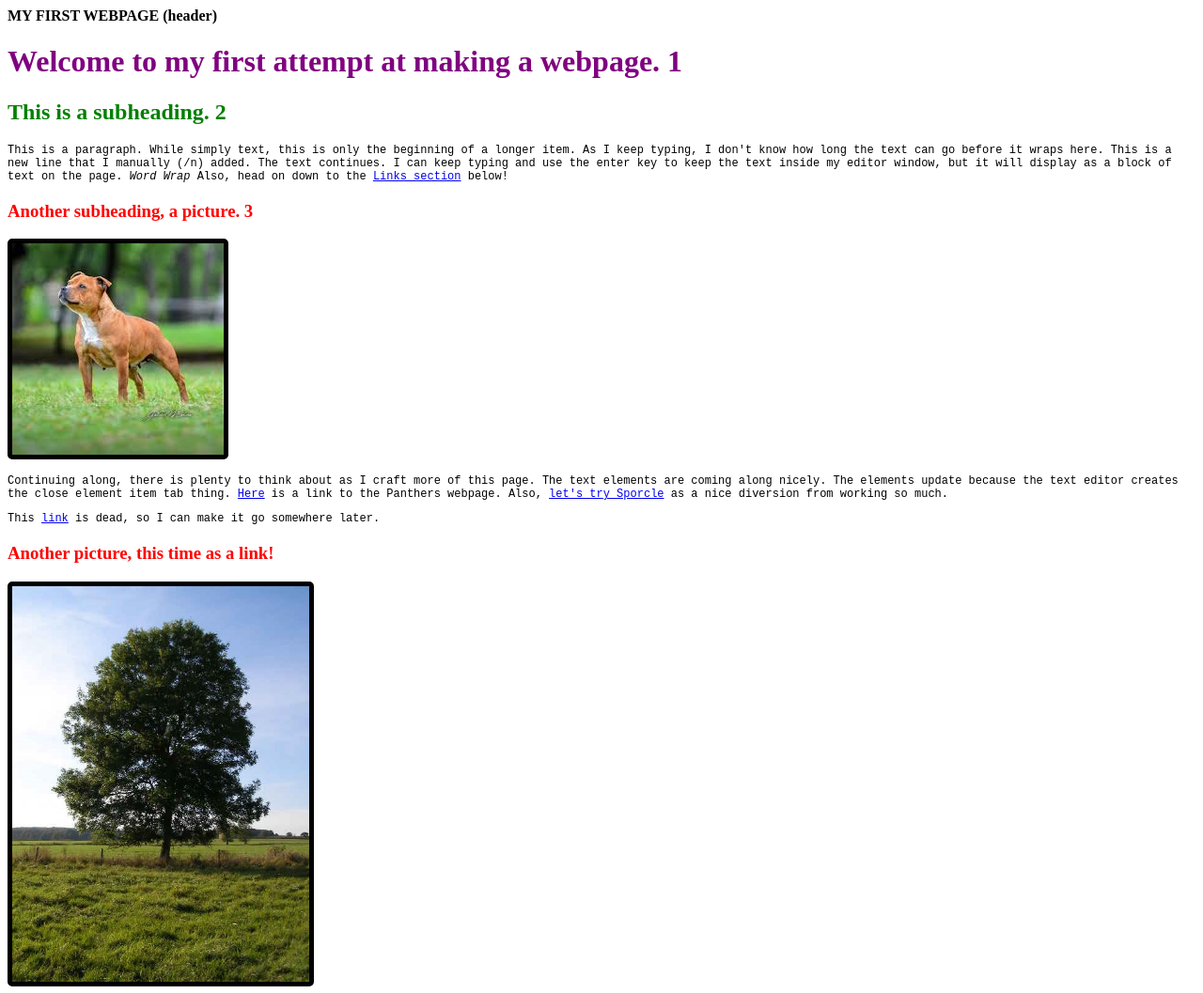
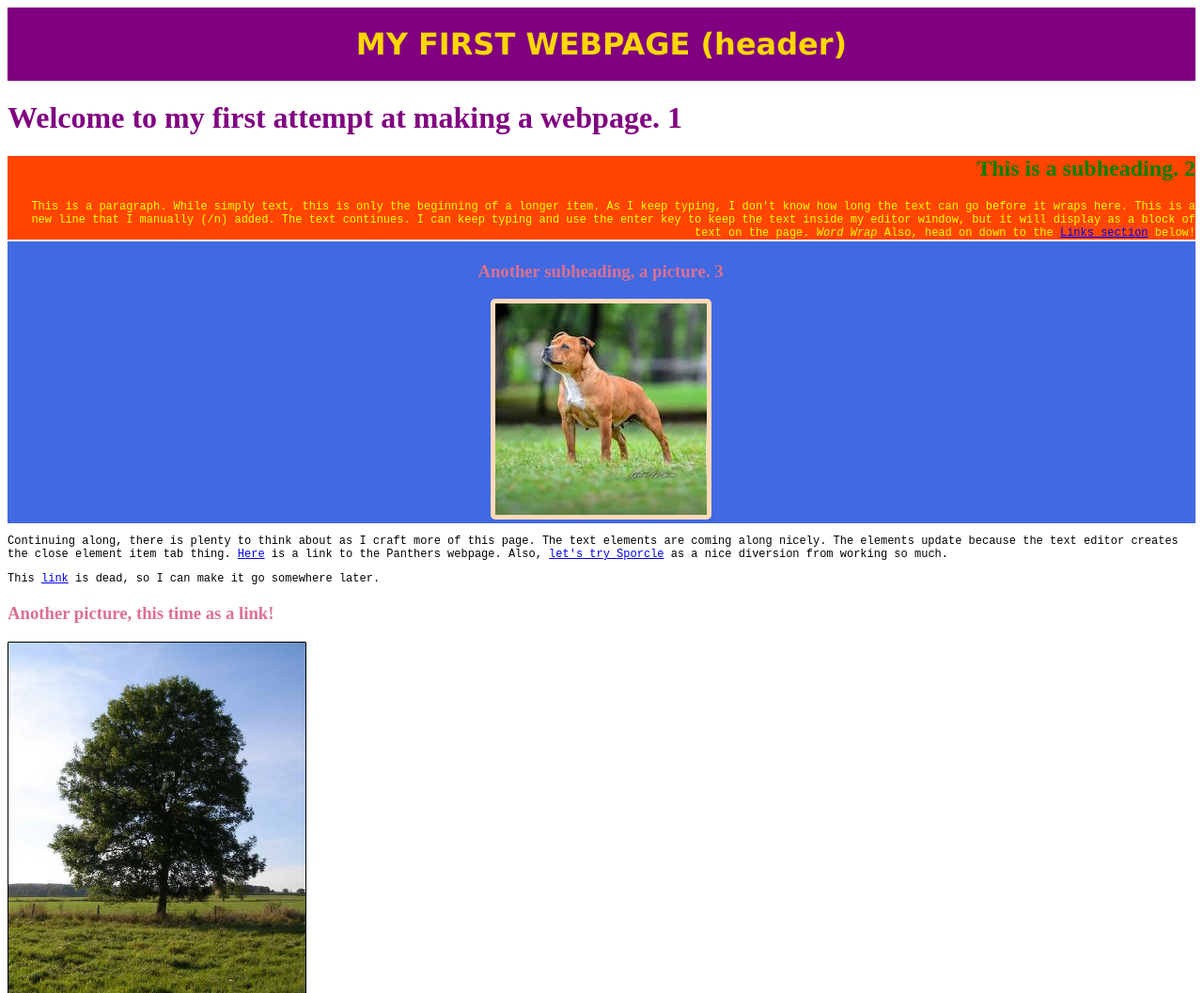
Before and after one commit to ECUJoshua/test-site, a plain HTML site: page index.html in a window 1280 px wide. Shown: the top 1057 px of the page at 94% size. Drawn offline with Linux system fonts and the light colour scheme.

Commit message:
more CSS, margins padding

```diff
--- a/index.html
+++ b/index.html
@@ -11,7 +11,7 @@
     <style>
         /* TEXT */       /* use this formatting for commenting style!! */
         h2 {color:green;}
-        h3 {color: red;}
+        h3 {color: palevioletred;}
         h4 {color:slateblue; font-family: 'Oxanium', 'courier new'; font-size: 18px;}
         .power-text {color:sienna}
         p {font-size: 12px; font-family: 'courier new';}
@@ -23,10 +23,42 @@
         /* STYLING */
         .thin-border {
             border-color: black;
+            border-width: 1px; /* Nice thin border */
+            border-style: solid;
+            border-radius: 1px;}
+            /* border radius can be 50% to make circle. */
+            /* Great for making picutres as a nav bar or meet staff, etc */
+
+        .soft-background {background-color:rgb(167, 165, 165)}
+
+        /* ID manipulation */
+        #header {
+            background-color: purple;
+            color: gold;
+            padding: 20px;
+            text-align: center;
+            font-size: 32px;
+            font-family:'Lucida Sans', 'Lucida Sans Regular', 'Lucida Grande', 'Lucida Sans Unicode', Geneva, Verdana, sans-serif}
+
+        #article-1 {
+            color: yellow;
+            background-color: orangered;
+            text-align: right;
+            margin-bottom: -10px;
+            }
+
+        #dog-picture {
+            background-color: royalblue;
+            text-align:center;
+            margin-top: -10px;
+            padding-top: 2px;
+            padding-right: 2px;
+            }
+        #dogpic {
             border-width: 5px;
-            border-style: solid;
-            border-radius: 5px;} /* border radius can be 50% to make a circle. */
-                                 /* Great for making picutres as a nav bar or meet staff */
+            border-radius: 5px;
+            border-color: peachpuff;
+        }
 
 
 
@@ -36,7 +68,7 @@
 
     <body>
 
-    <header><strong>MY FIRST WEBPAGE (header)</strong></header>
+    <header id="header"><strong>MY FIRST WEBPAGE (header)</strong></header>
     <h1 style="color: purple;">Welcome to my first attempt at making a webpage. 1</h1>
 
     <!--Navigation Bar  **needs CSS**
@@ -45,18 +77,21 @@
         <li><a href="#">Home</a></li>
         <li><a href="#">Locations</a></li>
         <li><a href="#">Contact Us</a></li>
+        <li><a href="#links">Links</a></li>
       </ul>
     </nav>-->
 
-    <article>
-        <h2>This is a subheading. 2</h2>
+    <article id="article-1">
+        <h2 id="article-1-title">This is a subheading. 2</h2>
          <p>This is a paragraph. While simply text, this is only the beginning of a longer item. As I keep typing, I don't know how long the text can go before it wraps here.
-        This is a new line that I manually (/n) added. The text continues. I can keep typing and use the enter key to keep the text inside my editor window, but it will display as a block of text on the page. <i>Word Wrap</i> Also, head on down to the <a href="#links-header">Links section</a> below!
+        This is a new line that I manually (/n) added. The text continues. I can keep typing and use the enter key to keep the text inside my editor window, but it will display as a block of text on the page. <em>Word Wrap</em> Also, head on down to the <a href="#links">Links section</a> below!
         </p>
     </article>
 
-        <h3>Another subheading, a picture. 3</h3>
-        <img class="thin-border" src="images/harperdog.jpg" alt="Dog looks like Harper">
+    <div id="dog-picture">
+        <h3 id="dog-picture-title">Another subheading, a picture. 3</h3>
+        <img id="dogpic" class="thin-border" src="images/harperdog.jpg" alt="Dog looks like Harper">
+    </div>
 
         <p>Continuing along, there is plenty to think about as I craft more of this page.
             The text elements are coming along nicely. The elements update because the text editor creates the close element item tab thing. <a href="http://www.panthers.com">Here</a> is a link to the Panthers webpage.
@@ -68,17 +103,17 @@
         </div>
 
          <!--Picture link-->
-        <h3> Another picture, this time as a link!</h3>
+        <h3 id="picture-link"> Another picture, this time as a link!</h3>
         <p><a href="https://en.wikipedia.org/wiki/Tree"><img class="thin-border scale-image" src="images/tree.jpg" alt="A tree."></a></p>
 
-        <h4 id="links-header">Links to stuff I enjoy. 4</h4>
+        <h4 id="links">Links to stuff I enjoy. 4</h4>
         <ul> <!--unordered list-->
             <li><a target="_blank" href="http://www.nfl.com">NFL.com</a></li>
             <li><a target="_blank" href="http://www.espn.com">ESPN.com</a></li>
             <li><a target="_blank" href="http://www.sporcle.com">Sporcle Trivia</a></li>
         </ul>
 
-        <h4>My top things</h4>
+        <h4 id="top-things">My top things</h4>
         <ol> <!--ordered list"-->
             <li class="power-text"><strong>Carrie</strong></li>
             <li class="power-text"><em>Camille</em></li>
@@ -86,7 +121,7 @@
             <li>Pirates</li>
         </ol>
 
-    <form action="#">
+    <form id="personal-info-form" action="#">
         <input type="text" placeholder="First Name"> <input type="text" placeholder="Last Name">
         <p><input type="text" required placeholder="City"> <input type="text" placeholder="State"></p>
         <p><button type="submit">Send the information!</button></p>
@@ -95,7 +130,7 @@
 
     <!--RADIO BUTTON AREA-->
     <!--Add value to identify choice. mammals=dog, etc.-->
-    <form action="#">
+    <form id="mammal-form" action="#">
     <h5><p>Choose your favorite mammal!</p></h5>
     <p><label for="dog">
        <input id="dog" value="dog" type="radio" name="mammals" checked>Dog</label></p>
@@ -108,7 +143,7 @@
 
     <!--CHECKBOXES-->
     <!--Add value to identify choice! foods=pizza, sushi  etc.-->
-    <form action="#"> <!--Figure out where to send info-->
+    <form id="food-form" action="#"> <!--Figure out where to send info-->
     <h5><p>What foods do you enjoy?</p></h5>
     <p><label for="pizza">
         <input id="pizza" value="pizza" type="checkbox" name="foods" checked>Pizza</label></p>
```
